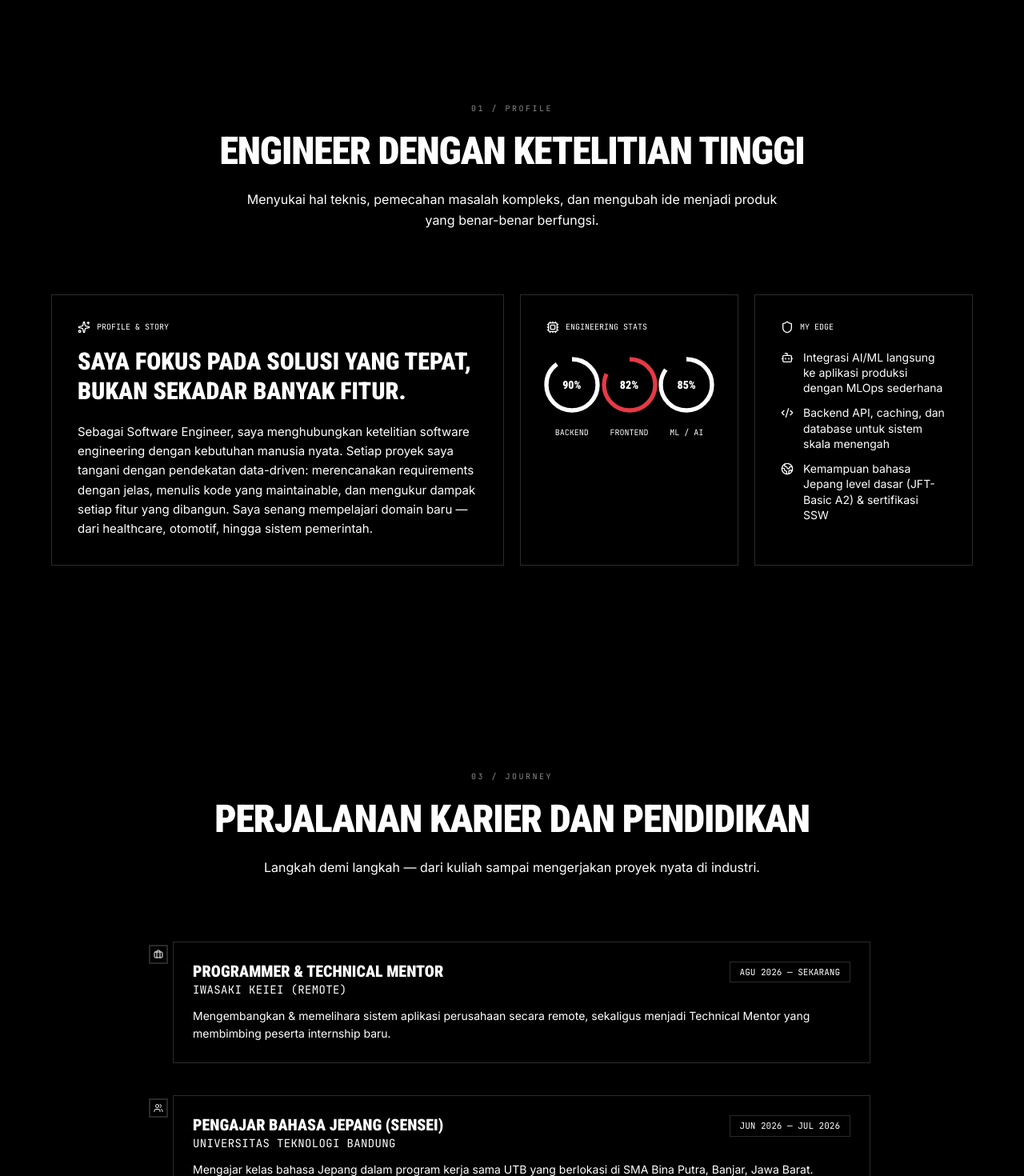
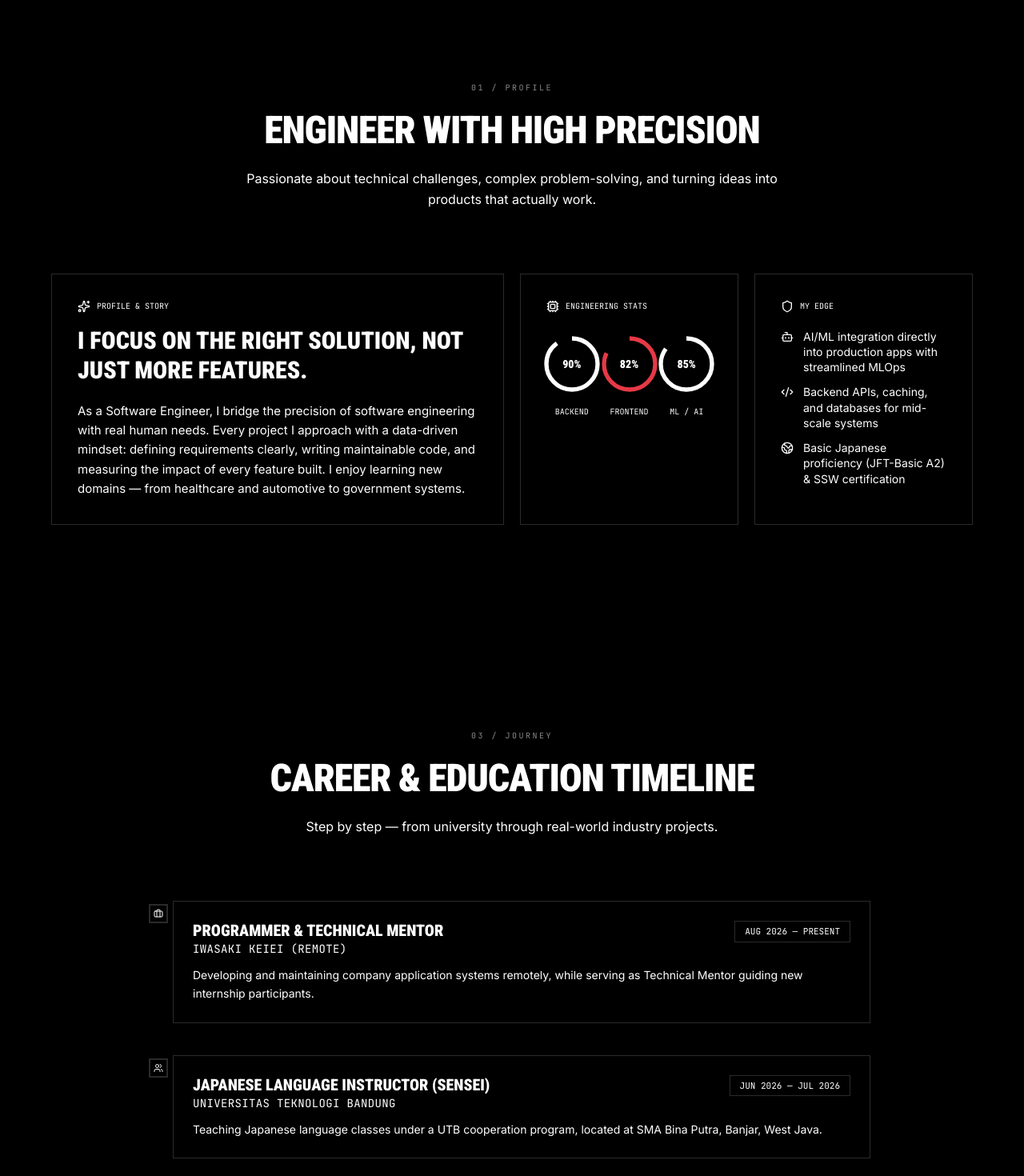
Before and after one commit to miqbaljaffar/portfolio-saya, a Next.js app: page / in a window 1280 px wide. Shown: the part 1900-3370 px from the top of the page at 80% size. Built offline with nearby package versions, Linux system fonts and the light colour scheme.

Commit message:
fix language

```diff
--- a/src/app/layout.tsx
+++ b/src/app/layout.tsx
@@ -72,7 +72,7 @@ export const metadata: Metadata = {
   },
   openGraph: {
     type: "website",
-    locale: "id_ID",
+    locale: "en_US",
     url: siteUrl,
     siteName: "MOHAMMAD IQBAL JAFFAR",
     title: siteTitle,
@@ -154,7 +154,7 @@ const jsonLdWebSite = {
   url: siteUrl,
   name: "Mohammad Iqbal Jaffar Portfolio",
   description: siteDescription,
-  inLanguage: "id-ID",
+  inLanguage: "en-US",
   author: {
     "@type": "Person",
     name: "Mohammad Iqbal Jaffar",
@@ -167,7 +167,7 @@ export default function RootLayout({
   children: React.ReactNode;
 }>) {
   return (
-    <html lang="id" suppressHydrationWarning>
+    <html lang="en" suppressHydrationWarning>
       <head>
         <script
           dangerouslySetInnerHTML={{
--- a/src/components/sections/AboutSection.tsx
+++ b/src/components/sections/AboutSection.tsx
@@ -115,8 +115,8 @@ export default function AboutSection() {
         <SectionHeading
           number="01"
           eyebrow="PROFILE"
-          title="ENGINEER DENGAN KETELITIAN TINGGI"
-          description="Menyukai hal teknis, pemecahan masalah kompleks, dan mengubah ide menjadi produk yang benar-benar berfungsi."
+          title="ENGINEER WITH HIGH PRECISION"
+          description="Passionate about technical challenges, complex problem-solving, and turning ideas into products that actually work."
         />
 
         <div className="grid grid-cols-1 sm:grid-cols-2 lg:grid-cols-4 gap-3 sm:gap-4 lg:gap-5">
@@ -129,18 +129,17 @@ export default function AboutSection() {
               </p>
             </div>
             <h3 className="text-xl sm:text-2xl md:text-3xl font-display font-black uppercase leading-tight mb-4 sm:mb-5 text-white">
-              SAYA FOKUS PADA{" "}
-              <span className="text-spacex-flame">SOLUSI YANG TEPAT</span>,
-              BUKAN SEKADAR BANYAK FITUR.
+              I FOCUS ON{" "}
+              <span className="text-spacex-flame">THE RIGHT SOLUTION</span>,
+              NOT JUST MORE FEATURES.
             </h3>
             <p className="text-spacex-muted text-sm sm:text-[15px] leading-relaxed">
-              Sebagai Software Engineer, saya menghubungkan
-              ketelitian software engineering dengan kebutuhan manusia nyata.
-              Setiap proyek saya tangani dengan pendekatan data-driven:
-              merencanakan requirements dengan jelas, menulis kode yang
-              maintainable, dan mengukur dampak setiap fitur yang dibangun.
-              Saya senang mempelajari domain baru — dari healthcare, otomotif,
-              hingga sistem pemerintah.
+              As a Software Engineer, I bridge the precision of software
+              engineering with real human needs. Every project I approach
+              with a data-driven mindset: defining requirements clearly,
+              writing maintainable code, and measuring the impact of every
+              feature built. I enjoy learning new domains — from healthcare
+              and automotive to government systems.
             </p>
           </article>
 
@@ -171,19 +170,19 @@ export default function AboutSection() {
               <li className="flex items-start gap-3">
                 <Bot className="w-4 h-4 text-spacex-silver mt-0.5 shrink-0" />
                 <span className="text-spacex-subtle leading-snug">
-                  Integrasi AI/ML langsung ke aplikasi produksi dengan MLOps sederhana
+                  AI/ML integration directly into production apps with streamlined MLOps
                 </span>
               </li>
               <li className="flex items-start gap-3">
                 <Code2 className="w-4 h-4 text-spacex-silver mt-0.5 shrink-0" />
                 <span className="text-spacex-subtle leading-snug">
-                  Backend API, caching, dan database untuk sistem skala menengah
+                  Backend APIs, caching, and databases for mid-scale systems
                 </span>
               </li>
               <li className="flex items-start gap-3">
                 <Globe2 className="w-4 h-4 text-spacex-silver mt-0.5 shrink-0" />
                 <span className="text-spacex-subtle leading-snug">
-                  Kemampuan bahasa Jepang level dasar (JFT-Basic A2) &amp; sertifikasi SSW
+                  Basic Japanese proficiency (JFT-Basic A2) &amp; SSW certification
                 </span>
               </li>
             </ul>
--- a/src/components/sections/CertModal.tsx
+++ b/src/components/sections/CertModal.tsx
@@ -39,7 +39,7 @@ export function CertModal({ item, onClose }: CertModalProps) {
           <motion.button
             type="button"
             onClick={onClose}
-            aria-label="Tutup sertifikat"
+            aria-label="Close certificate"
             className="fixed top-4 right-4 sm:top-6 sm:right-6 p-2.5 bg-black hover:bg-spacex-dark text-white rounded-none border border-spacex-graphite hover:border-white transition-colors z-[1]"
           >
             <X className="size-5" />
@@ -66,7 +66,7 @@ export function CertModal({ item, onClose }: CertModalProps) {
                   target="_blank"
                   rel="noopener noreferrer"
                   className="shrink-0 inline-flex items-center gap-1.5 p-2.5 bg-white text-black hover:bg-spacex-silver rounded-none border border-white transition-colors"
-                  aria-label="Lihat ukuran penuh"
+                  aria-label="View full size"
                 >
                   <ExternalLink className="size-4" />
                 </a>
--- a/src/components/sections/ExperienceSection.tsx
+++ b/src/components/sections/ExperienceSection.tsx
@@ -77,8 +77,8 @@ export default function ExperienceSection() {
         <SectionHeading
           number="03"
           eyebrow="JOURNEY"
-          title="PERJALANAN KARIER DAN PENDIDIKAN"
-          description="Langkah demi langkah — dari kuliah sampai mengerjakan proyek nyata di industri."
+          title="CAREER & EDUCATION TIMELINE"
+          description="Step by step — from university through real-world industry projects."
         />
 
         <div ref={timelineRef} className="relative pl-4 sm:pl-5 md:pl-6">
--- a/src/components/sections/TechStackSection.tsx
+++ b/src/components/sections/TechStackSection.tsx
@@ -66,8 +66,8 @@ export default function TechStackSection() {
         <SectionHeading
           number="02"
           eyebrow="ARSENAL"
-          title="PERALATAN YANG SAYA KUASAI"
-          description="Alat teknologi pilihan yang saya gunakan setiap hari untuk membangun, melakukan testing, dan men-deploy sistem yang handal."
+          title="TOOLS I WORK WITH"
+          description="The technology stack I rely on daily to build, test, and deploy reliable systems."
         />
 
         {/* Tab buttons */}
--- a/src/data/portfolio.ts
+++ b/src/data/portfolio.ts
@@ -87,7 +87,7 @@ export const projectsData: Project[] = [
   {
     title: "HoaxLens AI",
     description:
-      "Sistem pengecekan fakta otonom untuk membongkar misinformasi. Memverifikasi validitas, mendeteksi bias dan clickbait, serta melacak sumber kredibel menggunakan Gemini AI dengan Google Search Grounding dan Multimodal OCR.",
+      "An autonomous fact-checking system built to expose misinformation. Verifies claim validity, detects bias and clickbait, and traces credible sources using Gemini AI with Google Search Grounding and Multimodal OCR.",
     tags: ["React", "Vite", "Tailwind", "Express", "TypeScript", "Gemini AI"],
     category: "AI & ML",
     link: "https://hoaxlens-ai.vercel.app",
@@ -97,16 +97,16 @@ export const projectsData: Project[] = [
   {
     title: "LexAI",
     description:
-      "Sistem kecerdasan buatan yang mengubah narasi kasus hukum menjadi analisis penalaran hukum Indonesia terstruktur, mencakup klasifikasi pelanggaran, rujukan pasal, bedah unsur hukum, dan rekomendasi taktis.",
+      "An AI system that transforms legal case narratives into structured Indonesian legal reasoning analysis — covering violation classification, article references, legal element breakdown, and tactical recommendations.",
     tags: ["React", "Vite", "Tailwind", "Express", "TypeScript", "Gemini AI"],
     category: "AI & ML",
     link: "https://lexlaw-three.vercel.app",
     image: "/projects/lexai.JPG",
   },
   {
-    title: "MeowCare — Klinik Hewan Digital",
+    title: "MeowCare — Digital Vet Clinic",
     description:
-      "Aplikasi web full-stack untuk manajemen klinik hewan, dilengkapi dengan sistem antrian real-time, rekam medis pasien (kucing), dan dasbor admin interaktif untuk operasional klinik.",
+      "A full-stack web application for veterinary clinic management, featuring a real-time queuing system, patient medical records (cats), and an interactive admin dashboard for clinic operations.",
     tags: ["Next.js", "TypeScript", "Prisma", "Tailwind", "Supabase"],
     category: "Full-Stack Web",
     link: "https://meow-care-one.vercel.app",
@@ -115,7 +115,7 @@ export const projectsData: Project[] = [
   {
     title: "GlucoScan — Nutrition Fact Recognition",
     description:
-      "Model CNN cerdas yang mengekstrak fakta nutrisi dari gambar kemasan makanan menggunakan OpenCV dan PaddleOCR, dengan fokus pada analisis kadar gula untuk diabetes awareness.",
+      "A smart CNN model that extracts nutrition facts from food packaging images using OpenCV and PaddleOCR, with a focus on sugar content analysis for diabetes awareness.",
     tags: ["Python", "CNN", "TensorFlow", "OpenCV", "PaddleOCR"],
     category: "AI & ML",
     link: "https://github.com/GlucoScan-Bangkit/GlucoScanProject",
@@ -124,34 +124,34 @@ export const projectsData: Project[] = [
   {
     title: "Ztyle — Modern E-Commerce",
     description:
-      "Platform e-commerce stylish dengan fitur katalog produk, checkout, manajemen pesanan, dan CMS berita fashion dalam satu paket modern.",
+      "A stylish e-commerce platform featuring a product catalogue, checkout flow, order management, and a fashion news CMS — all packaged into one modern stack.",
     tags: ["Next.js", "Prisma", "PostgreSQL", "Zustand", "Tailwind"],
     category: "Full-Stack Web",
     link: "https://ztyle-store.vercel.app",
     image: "/projects/ztyle.JPG",
   },
   {
-    title: "JLPT Arcade — Bahasa Jepang",
+    title: "JLPT Arcade — Japanese Language",
     description:
-      "Platform belajar bahasa Jepang untuk persiapan JLPT N5–N1. Dilengkapi sistem latihan adaptif, modul kosakata, grammar, dan simulasi ujian resmi.",
+      "A Japanese language learning platform for JLPT N5–N1 preparation. Includes an adaptive practice system, vocabulary and grammar modules, and official exam simulations.",
     tags: ["Next.js", "Tailwind", "Firebase", "Gemini AI"],
     category: "Full-Stack Web",
     link: "https://kanjivibe-app-1090346603455.asia-southeast2.run.app",
     image: "/projects/jlpt.JPG",
   },
   {
-    title: "Analisis Sentimen M-Pajak",
+    title: "M-Pajak Sentiment Analysis",
     description:
-      "Analisis sentimen ulasan aplikasi M-Pajak dengan NLP dan Machine Learning, untuk menemukan insight dan rekomendasi perbaikan UX.",
+      "Sentiment analysis of M-Pajak app reviews using NLP and machine learning, uncovering insights and UX improvement recommendations from user feedback.",
     tags: ["Python", "NLP", "Scikit-learn", "TensorFlow"],
     category: "AI & ML",
     github: "https://github.com/miqbaljaffar/Sentiment_Analisis_Aplikasi_M_Pajak",
     image: "/projects/mpajak.JPG",
   },
   {
-    title: "Prediksi Student Dropout",
+    title: "Student Dropout Prediction",
     description:
-      "Analisis faktor dropout mahasiswa dan prediksi dengan machine learning, lengkap dengan dashboard visual interaktif.",
+      "Analysis of student dropout factors and prediction using machine learning, complete with an interactive visual dashboard for academic decision-making.",
     tags: ["Python", "Streamlit", "Random Forest", "Pandas"],
     category: "AI & ML",
     github: "https://github.com/miqbaljaffar/Student-Dropout",
@@ -160,7 +160,7 @@ export const projectsData: Project[] = [
   {
     title: "GTR — Smart Trash Bin",
     description:
-      "Purwarupa tong sampah pintar berbasis Arduino yang dapat memilah sampah organik, anorganik, dan logam secara otomatis dengan IR, LDR, dan sensor induktif.",
+      "An Arduino-based smart trash bin prototype that automatically sorts organic, inorganic, and metal waste using IR, LDR, and inductive sensors.",
     tags: ["C++", "Arduino", "IoT", "Hardware"],
     category: "IoT & Hardware",
     github: "https://github.com/miqbaljaffar/WasteTrash",
@@ -176,15 +176,15 @@ export const experienceData: ExperienceItem[] = [
     title: "Programmer & Technical Mentor",
     organization: "Iwasaki Keiei (Remote)",
     description:
-      "Mengembangkan & memelihara sistem aplikasi perusahaan secara remote, sekaligus menjadi Technical Mentor yang membimbing peserta internship baru.",
-    period: "Agu 2026 — Sekarang",
+      "Developing and maintaining company application systems remotely, while serving as Technical Mentor guiding new internship participants.",
+    period: "Aug 2026 — Present",
     type: "work",
   },
   {
-    title: "Pengajar Bahasa Jepang (Sensei)",
+    title: "Japanese Language Instructor (Sensei)",
     organization: "Universitas Teknologi Bandung",
     description:
-      "Mengajar kelas bahasa Jepang dalam program kerja sama UTB yang berlokasi di SMA Bina Putra, Banjar, Jawa Barat.",
+      "Teaching Japanese language classes under a UTB cooperation program, located at SMA Bina Putra, Banjar, West Java.",
     period: "Jun 2026 — Jul 2026",
     type: "org",
   },
@@ -192,7 +192,7 @@ export const experienceData: ExperienceItem[] = [
     title: "Programmer Intern (Remote)",
     organization: "Iwasaki Keiei",
     description:
-      "Mendigitalisasi alur kerja Sales, Catering, dan Audit dengan backend real-time. Mengotomatisasi pelaporan keuangan kompleks menggunakan SQL logic untuk mengurangi human error.",
+      "Digitized Sales, Catering, and Audit workflows with a real-time backend. Automated complex financial reporting using SQL logic to reduce human error.",
     period: "Jun 2025 — Apr 2026",
     type: "work",
   },
@@ -200,8 +200,8 @@ export const experienceData: ExperienceItem[] = [
     title: "Machine Learning Cohort · Distinction",
     organization: "Bangkit Academy 2024 Batch 2",
     description:
-      "Meraih 8 sertifikasi ML (DeepLearning.AI, Stanford, Dicoding). Mengembangkan GlucoScan (Nutrition Label Analyzer) dengan akurasi 83% menggunakan CNN & OCR.",
-    period: "Sep 2024 — Des 2024",
+      "Earned 8 ML certifications (DeepLearning.AI, Stanford, Dicoding). Developed GlucoScan (Nutrition Label Analyzer) achieving 83% accuracy using CNN & OCR.",
+    period: "Sep 2024 — Dec 2024",
     type: "edu",
   },
 ];
@@ -211,13 +211,13 @@ export const experienceData: ExperienceItem[] = [
    ========================================================== */
 export const certificationsData: Certification[] = [
   {
-    title: "SSW – Perawatan Kendaraan (Automotive Maintenance)",
-    issuer: "Program Specified Skilled Worker Jepang",
+    title: "SSW – Automotive Maintenance",
+    issuer: "Specified Skilled Worker Program — Japan",
     year: "2026",
     image: "/certs/ssw.jpg",
   },
   {
-    title: "JFT-Basic A2 — Tes Bahasa Jepang",
+    title: "JFT-Basic A2 — Japanese Language Test",
     issuer: "Japan Foundation",
     year: "2026",
     image: "/certs/cert_JFT.jpg",
@@ -241,7 +241,7 @@ export const certificationsData: Certification[] = [
     image: "/certs/mlops.JPG",
   },
   {
-    title: "Machine Learning Terapan",
+    title: "Applied Machine Learning",
     issuer: "Dicoding Indonesia",
     year: "2024",
     image: "/certs/mlt.JPG",
```
